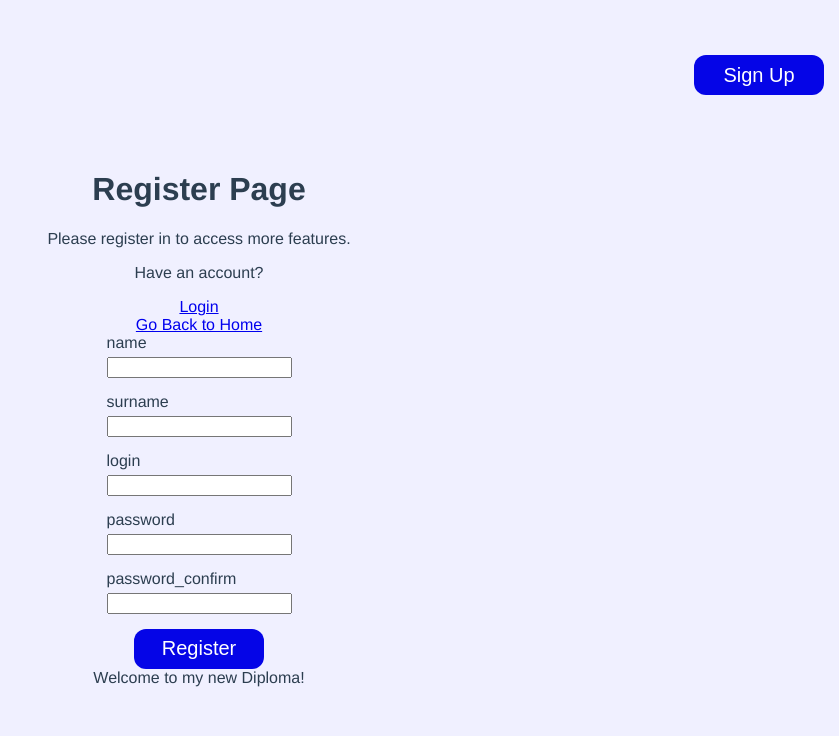
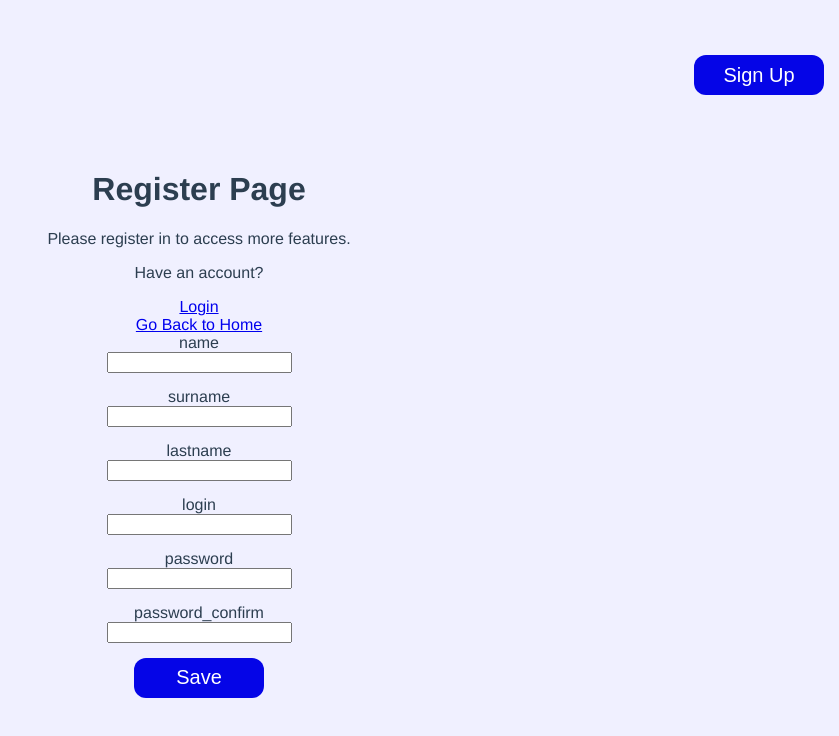
Before and after one commit to moximilian/Diploma, a Vue app in the folder src/frontend/: page /auth/register in a window 1280 px wide. Shown: the top 736 px of the page, without its empty margins (441-1280 px from the left). Built offline with nearby package versions, Linux system fonts and the light colour scheme; no server answers.

Commit message:
добавлен displayRules, начата работа над формами

```diff
--- a/src/frontend/public/css/base.css
+++ b/src/frontend/public/css/base.css
@@ -16,6 +16,18 @@ body {
     --button-width: 130px;
     --button-height: 40px;
     --border-radius: 12px;
+}
+.form {
+    display: flex;
+    flex-direction: column;
+    gap: 15px;
+    align-items: center;
+}
+.field {
+    display: flex;
+    flex-direction: column;
+    gap: 5px;
+    align-items: flex-start;
 }
 .header-container {
     display: flex;
--- a/src/frontend/src/App.vue
+++ b/src/frontend/src/App.vue
@@ -3,7 +3,6 @@
         <main>
             <HeaderBar/>
             <router-view />
-            {{ 'Welcome to my new Diploma!'  }}
         </main>
     </div>
 </template>
--- a/src/frontend/src/core/defineComponents.js
+++ b/src/frontend/src/core/defineComponents.js
@@ -1,9 +1,12 @@
 import FormBase from '@/parts/form/base/FormBase.vue'
 import BaseBtn from '@/parts/form/base/BaseBtn.vue'
 import HeaderBar from '@/parts/form/base/HeaderBar.vue'
+import InputField from '@/parts/form/InputField.vue'
 export default {
     FormBase,
 
     BaseBtn,
     HeaderBar,
+
+    InputField
 }
--- /dev/null
+++ b/src/frontend/src/core/displayRules.js
@@ -0,0 +1,47 @@
+const registerDisplay = [
+    {
+        display: 'InputField',
+        props: { name: 'name', value: '', required: true, type: 'text' },
+    },
+    {
+        display: 'InputField',
+        props: { name: 'surname', value: '', required: true, type: 'text' },
+    },
+    {
+        display: 'InputField',
+        props: { name: 'lastname', value: '', required: false, type: 'text' },
+    },
+    {
+        display: 'InputField',
+        props: { name: 'login', value: '', required: true, type: 'text' },
+    },
+    {
+        display: 'InputField',
+        props: { name: 'password', value: '', required: true, type: 'password' },
+    },
+    {
+        display: 'InputField',
+        props: {
+            name: 'password_confirm',
+            value: '',
+            required: true,
+            type: 'password',
+        },
+        same: 'password',
+    },
+]
+
+const loginDisplay = [
+    {
+        display: 'InputField',
+        props: { name: 'login', value: '', required: true, type: 'text' },
+    },
+    {
+        display: 'InputField',
+        props: { name: 'password', value: '', required: true, type: 'password' },
+    },
+]
+export default {
+    registerDisplay,
+    loginDisplay,
+}
--- a/src/frontend/src/core/router.js
+++ b/src/frontend/src/core/router.js
@@ -50,6 +50,7 @@ const capitalize = str => str.charAt(0).toUpperCase() + str.slice(1)
 const sections = [
     { name: 'home', actions: null },
     { name: 'auth', actions: ['login', 'register'] },
+    { name: 'user', actions: ['show', 'edit'] },
 ]
 
 // Generate routes
--- a/src/frontend/src/pages/auth/AuthLoginPage.vue
+++ b/src/frontend/src/pages/auth/AuthLoginPage.vue
@@ -8,45 +8,24 @@
         </div>
         <router-link to="/home">Go Back to Home</router-link>
     </div>
-    <div class="form">
-        <input name="login" type="text" required v-model="loginValue" />
-        <input name="password" type="password" required v-model="passwordValue" />
-
-        <BaseBtn @click="authorize">Log In</BaseBtn>
-    </div>
+    <FormBase displayName="login" :onlyEdit="true">
+        <template #form-bottom="{entity}">
+            <BaseBtn @click="authorize(entity)">Log In</BaseBtn>
+        </template>
+    </FormBase>
 </template>
 
 <script>
 export default {
-    data() {
-        return {
-            loginValue: '',
-            passwordValue: '',
-
-        }
-    },
     methods: {
-        authorize() {
-            this.$api.auth.login({ login: this.loginValue, password: this.passwordValue }, res => {
+        authorize(entity) {
+            this.$api.auth.login({...entity}, res => {
+                if (res.detail) return
                 this.$ls.token = res.access_token
                 this.$ls.current_user = res.user_id
-                console.log(res)
                 this.$router.replace('/home')
             })
         },
-
-
-    },
-    created() {
-        console.log('token', this.$ls.token)
     },
 }
 </script>
-<style>
-.form {
-    display: flex;
-    flex-direction: column;
-    gap: 15px;
-    align-items: center;
-}
-</style>
--- a/src/frontend/src/pages/auth/AuthRegisterPage.vue
+++ b/src/frontend/src/pages/auth/AuthRegisterPage.vue
@@ -8,65 +8,19 @@
         </div>
         <router-link to="/home">Go Back to Home</router-link>
     </div>
-    <div class="form">
-        <span v-for="field, index of fields" :key="index" class="field">
-            <label :for="field.name">{{field.name}}</label>
-            <input :name="field.name" :type="field.type" :required="field.required" v-model="formData[field.name]"
-            />
-        </span>
-        <BaseBtn @click="register">Register</BaseBtn>
-    </div>
+    <FormBase
+        displayName="register"
+        :onlyEdit="true"
+        @onSave="register"
+    />
 </template>
 
 <script>
 export default {
-    data() {
-        return {
-            loginValue: 'Test',
-            passwordValue: 'Testpassworfd1!',
-            fields: [
-                {
-                    name: 'name', value: '', required: true, type:'text'
-                },
-                {
-                    name: 'surname', value: '', required: true, type:'text'
-                },
-                {
-                    name: 'login', value: '', required: true, type:'text'
-                },
-                {
-                    name: 'password', value: '', required: true, type:'text'
-                },
-                {
-                    name: 'password_confirm', value: '', required: true, type:'text'
-                },
-            ],
-            formData: {}
-        }
-    },
-    computed: {
-    },
     methods: {
-        register() {
-            this.$api.auth.register(this.formData, () => this.$router.push('/auth/login'))
+        register(entity) {
+            this.$api.auth.register(entity, () => this.$router.push('/auth/login'))
         },
     },
-    mounted() {
-      console.log(this.$api)
-    }
 }
 </script>
-<style>
-.form {
-    display: flex;
-    flex-direction: column;
-    gap: 15px;
-    align-items: center;
-}
-.field {
-    display: flex;
-    flex-direction: column;
-    gap: 5px;
-    align-items: flex-start;
-}
-</style>
--- /dev/null
+++ b/src/frontend/src/pages/user/UserShowPage.vue
@@ -0,0 +1,5 @@
+<template>
+    <span>kjd</span>
+</template>
+<script>
+</script>
--- /dev/null
+++ b/src/frontend/src/parts/form/InputField.vue
@@ -0,0 +1,91 @@
+<template>
+    <div class="field fieldString">
+        <slot name="beforeInput" v-bind="slotProps"></slot>
+
+        <input
+            class="field-input"
+            :class="isValid ? 'valid' : 'invalid'"
+            :type="type"
+            :disabled="disabled"
+            :readonly="readonly"
+            :placeholder="placeholder"
+            :size="size"
+            :name="name"
+            :min="min"
+            :max="max"
+            :autofocus="autofocus"
+            v-model="realValue"
+            @input="onInput"
+            @focus="onFocus"
+            @blur="onBlur"
+        />
+        <slot name="afterInput" v-bind="slotProps">
+            <i
+                v-if="realValue !== '' && focused && clearbtn"
+                class="icon icon-clear"
+                @mousedown="clear"
+            ></i>
+        </slot>
+    </div>
+</template>
+
+<script>
+import InputPropsMixin from './help/props/InputPorpsMixin'
+
+export default {
+    mixins: [InputPropsMixin],
+    data() {
+        return {
+            focused: false,
+            realValue: this.value || '',
+        }
+    },
+    watch: {
+        value() {
+            this.realValue = this.value
+        },
+    },
+    computed: {
+        slotProps() {
+            return {
+                value: this.realValue,
+                focused: this.focused,
+                clearbtn: this.clearbtn,
+                clear: this.clear,
+            }
+        },
+    },
+    methods: {
+        onFocus() {
+            this.focused = true
+            this.$emit('onFocus')
+        },
+        onBlur() {
+            this.focused = false
+            this.$emit('onBlur')
+        },
+        onInput() {
+            if (this.afterInputFormat) {
+                this.realValue = this.afterInputFormat(this.realValue)
+            }
+            this.$emit('changeValue', this.realValue, this.name)
+        },
+        clear(autofocus = true) {
+            this.realValue = ''
+            this.onInput()
+            // Автофокус с таймаутом, чтобы перебить дефолтный автофокус
+            autofocus && setTimeout(() => this.focus())
+        },
+        focus() {
+            // Автофокус с таймаутом, чтобы перебить дефолтный автофокус
+            this.$el.click()
+            setTimeout(() => {
+                this.$el.querySelector('.field-input').focus()
+            })
+        },
+    },
+    created() {
+        this.realValue = this.value
+    },
+}
+</script>
--- a/src/frontend/src/parts/form/base/FormBase.vue
+++ b/src/frontend/src/parts/form/base/FormBase.vue
@@ -1,5 +1,83 @@
 <template>
-    <div>sdsdfdssdf</div>
+    <div class="form" v-if="displayRule">
+        <div class="label-type-field" v-for="(field, index) of displayRule" :key="index">
+            <span>{{ field.props.name }}</span>
+            <component
+                :is="displayComponent(field)"
+                v-bind="field.props"
+                @changeValue="onChangeValue"
+            >
+            </component>
+        </div>
+        <slot name="form-bottom" :entity="entity" :isValid="isValidForm">
+            <BaseBtn v-if="isEdit" @click="$emit('onSave', entity)" :disabled="!isValidForm">
+                Save
+            </BaseBtn>
+        </slot>
+    </div>
 </template>
 <script>
+import displayRules from '@/core/displayRules'
+export default {
+    emits: ['onSave'],
+    props: {
+        displayName: { type: String, default: () => '' },
+        onlyEdit: { type: Boolean, default: () => false },
+    },
+    data() {
+        return {
+            entity: {},
+            displayRules,
+            sameValidationForm: true,
+            requiredForm: true,
+        }
+    },
+    computed: {
+        displayNameR() {
+            return this.displayName + 'Display'
+        },
+        displayRule() {
+            return this.displayRules?.[this.displayNameR] ?? null
+        },
+        isShow() {
+            return this.action === 'show' && this.onlyEdit
+        },
+        isEdit() {
+            return this.action === 'edit' || this.onlyEdit
+        },
+        action() {
+            return this.$route?.params?.action
+        },
+        isValidForm() {
+            return this.requiredForm && this.sameValidationForm
+        },
+    },
+    methods: {
+        // @todo: переписать валидацию, сделать её на каждое поле а не на всю форму сразу
+        // checkValidation() {
+        //     this.displayRule?.map(rule => {
+        //         // same validation
+        //         if (rule.same) {
+        //             let isSameValid = this.entity[rule.same] === this.entity[rule.props.name]
+        //             rule.props.isValid = isSameValid
+        //             this.sameValidationForm = isSameValid
+        //         }
+        //         // required validation
+        //         const isValidRequired = rule.props.required ? !!this.entity?.[rule.props.name] : true;
+        //         rule.props.isValid = isValidRequired
+        //         this.requiredForm = this.requiredForm && isValidRequired
+        //     })
+        // },
+        componentProps(field) {
+            return { ...field.props }
+        },
+        displayComponent(field) {
+            return this.isShow ? 'span' : field.display
+        },
+        onChangeValue(value, name) {
+            this.entity[name] = value
+            // this.checkValidation()
+        },
+    },
+}
 </script>
--- /dev/null
+++ b/src/frontend/src/parts/form/help/props/FieldPropsMixin.js
@@ -0,0 +1,20 @@
+export default {
+    props: {
+        value: { type: [Array, Object, Number, String, Boolean], default: null },
+        name: { type: [Array, String], default: null },
+        placeholder: { type: String, default: null },
+        autofocus: { type: Boolean, default: () => false },
+        disabled: { type: Boolean, default: () => false },
+        afterInputFormat: { type: Function, default: null },
+        isResetDisabled: { type: Boolean, default: () => false },
+        isValid: { type: Boolean, default: () => true },
+    },
+    emits: ['changeValue'],
+    directives: {
+        focus: {
+            mounted(el, binding) {
+                binding.value && setTimeout(el.focus, 100)
+            },
+        },
+    },
+}
--- /dev/null
+++ b/src/frontend/src/parts/form/help/props/InputPorpsMixin.js
@@ -0,0 +1,13 @@
+import FieldPropsMixin from './FieldPropsMixin'
+export default {
+    mixins: [FieldPropsMixin],
+    props: {
+        type: { type: String, default: () => 'text' },
+        readonly: { type: Boolean, default: () => false },
+        size: { type: Number, default: null },
+        clearbtn: { type: Boolean, default: true },
+        min: { type: Number, default: null },
+        max: { type: Number, default: null },
+    },
+    emits: ['onFocus', 'onBlur'],
+}
```
Also changed, not shown: 2 other files (tests, documents, lock files or other folders).
